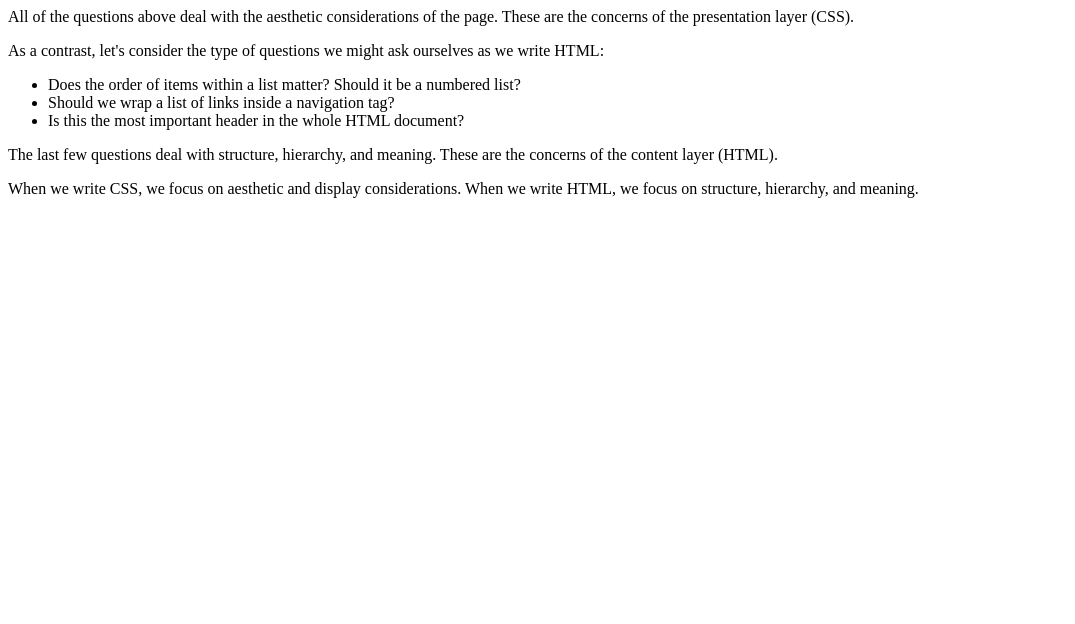
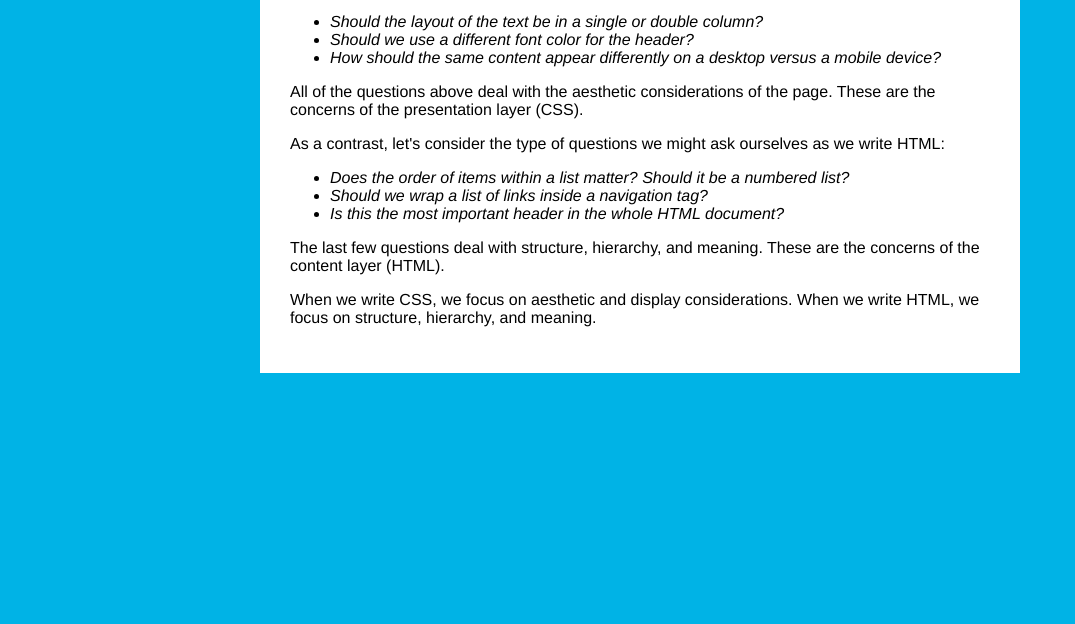
Before and after one commit to learn-co-curriculum/phase-0-css-intro-lab, a website: page index.html in a window 1280 px wide. Shown: the part 176-800 px from the top of the page, without its empty margins (0-1075 px from the left). Drawn offline with Linux system fonts and the light colour scheme.

Commit message:
complited assignment

```diff
--- a/index.html
+++ b/index.html
@@ -1,7 +1,9 @@
 <!DOCTYPE html>
 <html>
+
 <head>
   <meta charset="utf-8">
+  <link rel="stylesheet" href="style.css">
   <title>Introduction to CSS Lab</title>
   <!-- Your code here! -->
 </head>
@@ -19,7 +21,8 @@
         differently on a desktop versus a mobile device?</li>
     </ul>
 
-      <p>All of the questions above deal with the aesthetic considerations of the page. These are the concerns of the presentation layer (CSS).</p>
+    <p>All of the questions above deal with the aesthetic considerations of the page. These are the concerns of the
+      presentation layer (CSS).</p>
     <p>As a contrast, let's consider the type of questions we might ask ourselves as we write HTML:</p>
 
     <ul>
@@ -28,8 +31,10 @@
       <li class='perspective-questions'>Is this the most important header in the whole HTML document?</li>
     </ul>
 
-      <p>The last few questions deal with structure, hierarchy, and meaning. These are the concerns of the content layer (HTML).</p>
-      <p>When we write CSS, we focus on aesthetic and display considerations. When we write HTML, we focus on structure, hierarchy, and meaning.</p>
+    <p>The last few questions deal with structure, hierarchy, and meaning. These are the concerns of the content layer
+      (HTML).</p>
+    <p>When we write CSS, we focus on aesthetic and display considerations. When we write HTML, we focus on structure,
+      hierarchy, and meaning.</p>
   </div>
 
 </body>
--- a/style.css
+++ b/style.css
@@ -1,11 +1,15 @@
 /* Tag selector to select the 'body' element */
 body {
-  /* Your code here! */
+  background-color: #00b3e6;
 }
 
 /* Tag selector to select all 'div' elements. We only have one 'div' in our HTML */
 div {
-  /* Your code here! */
+  width: 700px;
+  margin: auto;
+  font-family: Helvetica Neue;
+  background: white;
+  padding: 30px;
 }
 
 /* ID selector to select the element with id 'main-header' */
@@ -16,5 +20,6 @@
 
 /* Class selector to select elements containing the class 'perspective-questions' */
 .perspective-questions {
-  /* Your code here! */
+  font-style: italic;
+
 }
```
Lines whose indentation alone changed are shown as unchanged.
